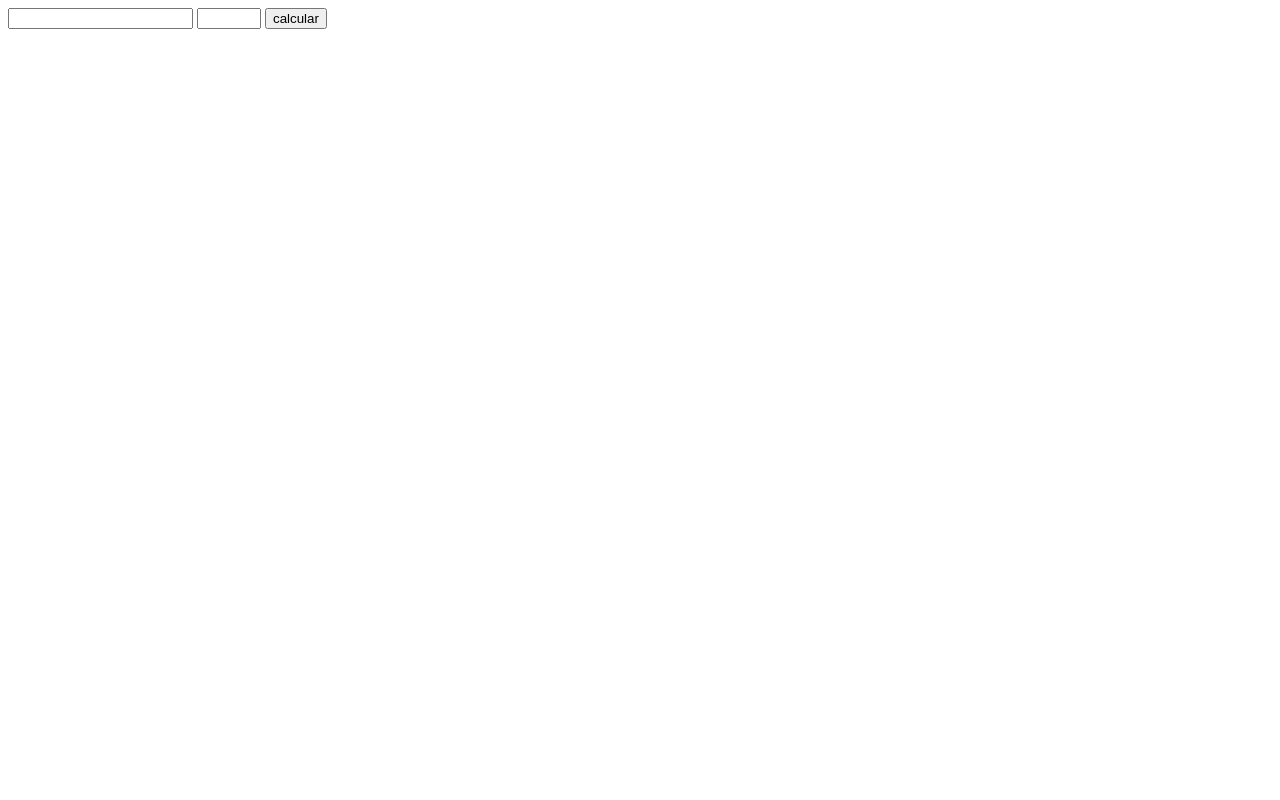
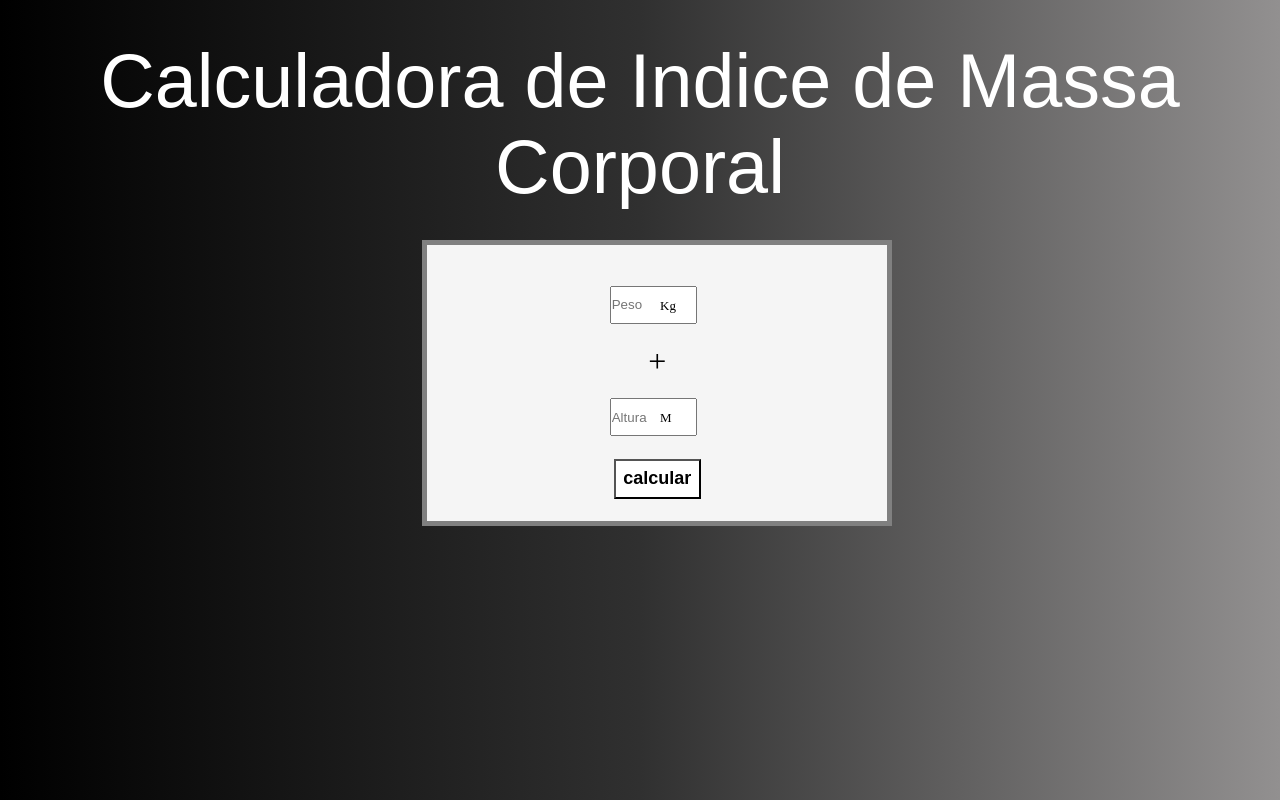
Before and after one commit to DanielBGabriel/Calculaitor, a plain HTML site: page index.html in a window 1280 px wide. Drawn offline with Linux system fonts and the light colour scheme.

Commit message:
Add files via upload

```diff
--- a/index.html
+++ b/index.html
@@ -7,13 +7,37 @@
     <title>calculaitor</title> <link rel="stylesheet" href="styles.css">
 </head>
 <body>
+    <header id="s">Calculadora de Indice de Massa Corporal</header>
+
     <div class=numb>
+        <p id="a"></p>
+        <ul>
+            <label data-domain="Kg">
+        <li>  <input type="number" id="peso" class="peso" placeholder="Peso" min="0" ></li>
+    </label>
+        <li> +</li>
+            <label data-domain="M">
+        <li>  <input type="number" id="altura" class="altura" placeholder="Altura"  min="0" max="3" step="0.1"></li>
+    </label>
+        <li>  <button id=confirm onclick="calcular()" >calcular</button></li>
+        </ul>
+    </div>
+    <script>
 
-        <input type="number" id="peso" class="peso">
-        <input type="number" id="altura" class="altura" min="0" max="3" step="0.1">
-        <button id=confirm >calcular</button>
+        function calcular() {
+            certo = true;
 
-    </div>
+            let x = document.getElementById("peso").value;
+            let y = document.getElementById("altura").value;
+            let z = +x/ y**2;
 
+
+
+            if (x < 0||y < 0||y > 3) {document.getElementById("a").innerHTML="valor inválido";
+            }else {document.getElementById("a").innerHTML= z;}
+
+
+        }
+    </script>
 </body>
 </html>
--- a/styles.css
+++ b/styles.css
@@ -0,0 +1,76 @@
+*{
+    margin: 0;
+    padding: 0;
+}
+body{
+    background: black;
+}
+.numb{
+    text-align: center;
+    border: solid 5px gray;
+    display: flex;
+    padding: 1cm;
+    justify-content: space-around;
+    align-items: center;
+    justify-content: center;
+    width: 30%;
+    color: black;
+    background:whitesmoke;
+    margin: auto;
+    position: absolute;
+    top: 30%;
+    left: 33%;
+    height: 25%;
+
+
+}
+.peso,.altura{
+    width: 40%;
+    height: 1cm;
+    margin: 0.5cm;
+
+}
+ul{
+    list-style: none;
+    font-size: xx-large;
+}
+.numb button  {
+    font-size: large;
+    font-family: Arial, Helvetica, sans-serif;
+    font-weight: bold;
+    padding: 0.2cm;
+    transition-duration: 0.7s;
+    background-color: white;
+
+    cursor: pointer;
+}
+
+.numb button:hover{
+    background-color: black;
+    color: white;
+}
+.numb input,label{
+    position: relative;
+    display: block;
+    box-sizing: border-box;
+    left: 0.57cm;
+
+
+}
+label::after{
+    content: attr(data-domain);
+    position: absolute;
+    font-size: small;
+    top: 12px;
+    left:2.4cm;
+}
+header{
+    color: white;
+    text-align: center;
+    font-size: 2cm;
+    margin: 1cm;
+    font-family: fantasy;
+}
+body{
+    background-image: linear-gradient(to right,black,rgb(48, 48, 48),rgb(146, 144, 144));
+}
```
